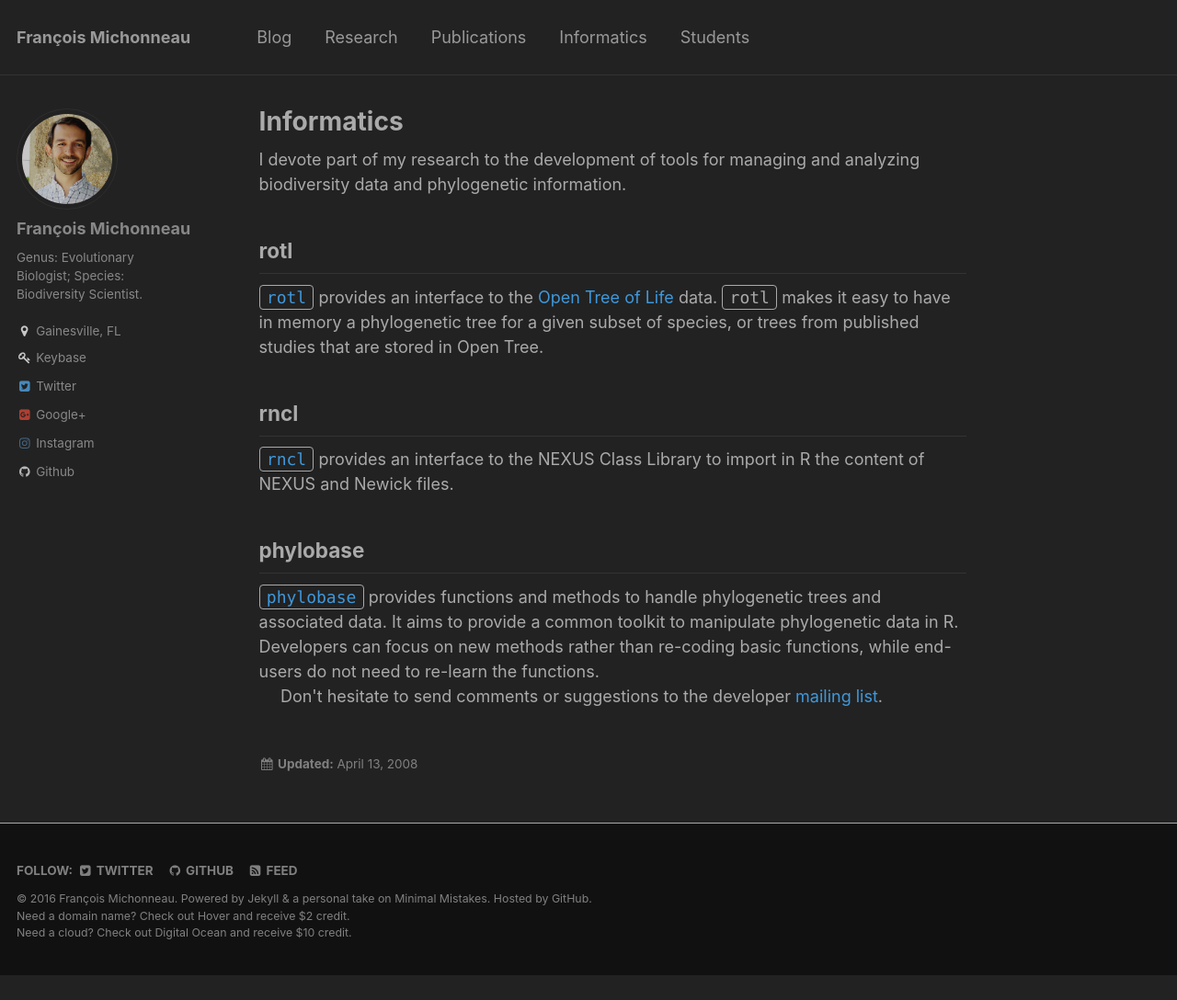
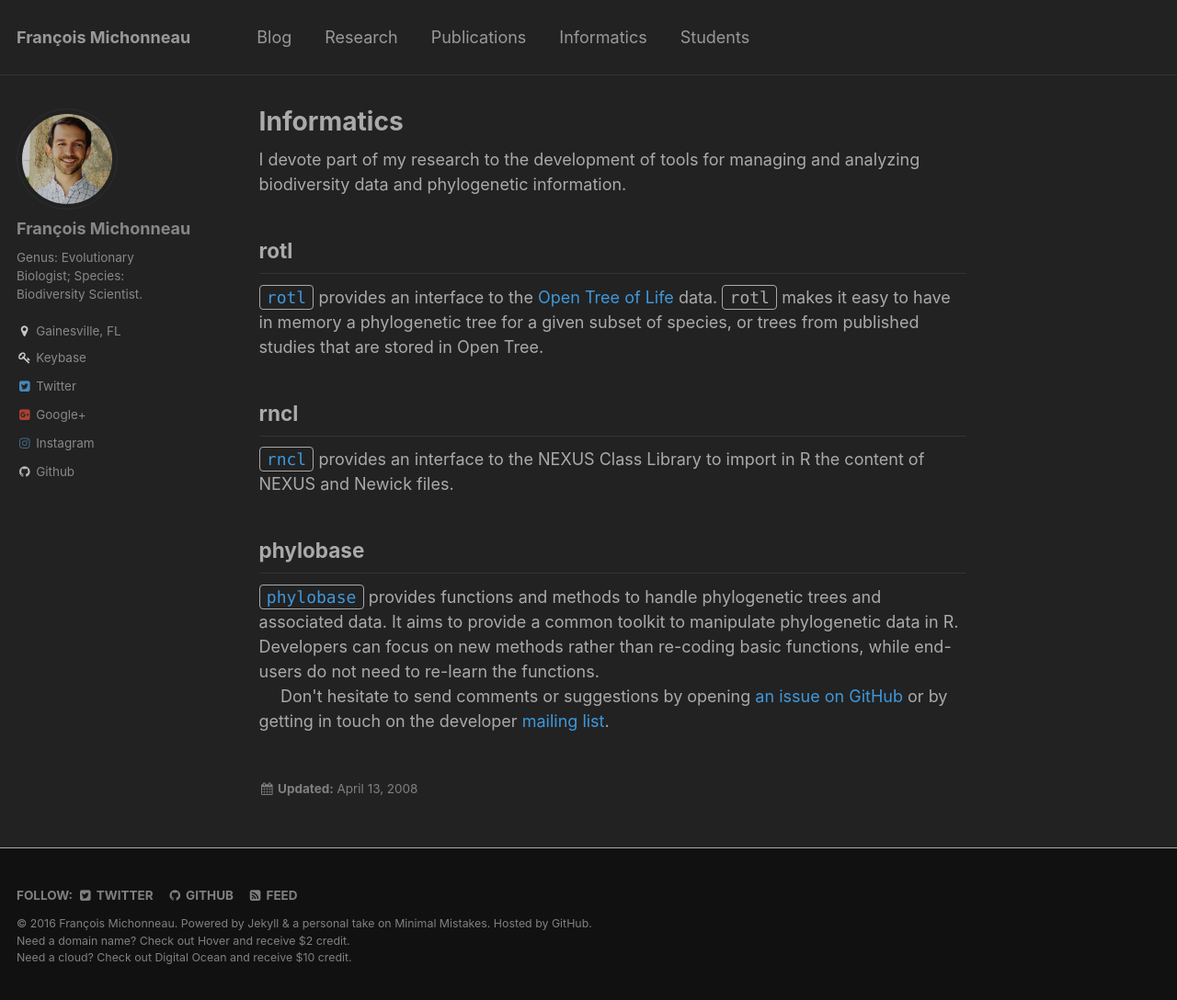
Before and after one commit to fmichonneau/francoismichonneau.net, a Jekyll site: the page built from _pages/2008-04-13-informatics.html, in a window 1280 px wide and 1088 px high. Shown: the whole window at 92% size. Built offline with Jekyll 4.4.1, drawn with Linux system fonts in a browser that asks for light colours.

Commit message:
[fix #10] add link to github in phylobase blurb

```diff
--- a/_pages/2008-04-13-informatics.html
+++ b/_pages/2008-04-13-informatics.html
@@ -20,10 +20,19 @@
   last_name: Michonneau
 ---
 <p>I devote part of my research to the development of tools for managing and analyzing biodiversity data and phylogenetic information.</p>
+
 <h2>rotl</h2>
 <p><code><a href="https://github.com/fmichonneau/rotl/">rotl</a></code> provides an interface to the <a href="http://tree.opentreeoflife.org/">Open Tree of Life</a> data. <code>rotl</code> makes it easy to have in memory a phylogenetic tree for a given subset of species, or trees from published studies that are stored in Open Tree.</p>
+
 <h2>rncl</h2>
-<p><code><a href="https://github.com/fmichonneau/rncl/">rncl</a></code> provides an interface to the NEXUS Class Library to import in R the content of NEXUS and Newick files.</p>
+<p><code><a href="https://github.com/fmichonneau/rncl/">rncl</a></code> provides
+  an interface to the NEXUS Class Library to import in R the content of NEXUS
+  and Newick files.</p>
+
 <h2>phylobase</h2>
 <p><code><a href="https://github.com/fmichonneau/phylobase/">phylobase</a></code> provides functions and methods to handle phylogenetic trees and associated data. It aims to provide a common toolkit to manipulate phylogenetic data in R. Developers can focus on new methods rather than re-coding basic functions, while end-users do not need to re-learn the functions.</p>
-<p>Don't hesitate to send comments or suggestions to the developer <a href="https://lists.r-forge.r-project.org/cgi-bin/mailman/listinfo/phylobase-devl">mailing list</a>.</p>
+<p>Don't hesitate to send comments or suggestions by
+  opening <a href="https://github.com/phylobase/issues/new">an issue on
+  GitHub</a> or by getting in touch on the
+  developer <a href="https://lists.r-forge.r-project.org/cgi-bin/mailman/listinfo/phylobase-devl">mailing
+  list</a>.</p>
```
